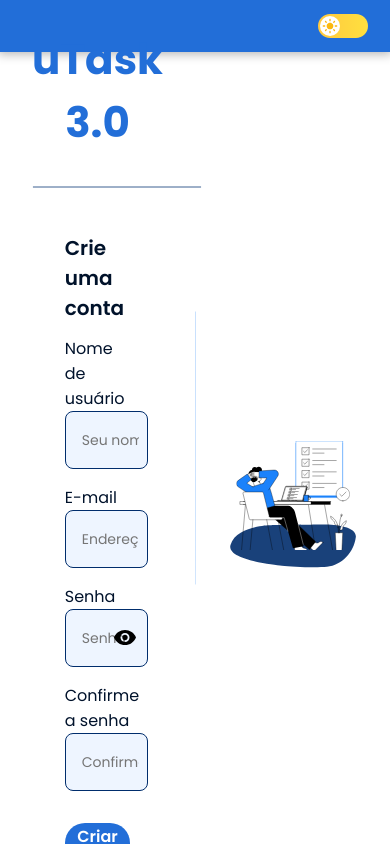
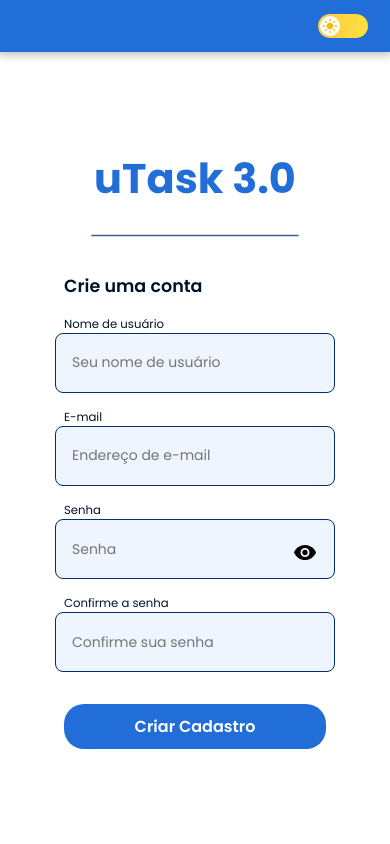
Before and after one commit to gustavolovizotto/Utask-Project, a React (Vite) app: page /signup in a window 390 px wide. Built offline with nearby package versions, Linux system fonts and the light colour scheme.

Commit message:
Deixa as páginas de Login e Signup responsivas

```diff
--- a/src/components/loginForm/loginForm.module.css
+++ b/src/components/loginForm/loginForm.module.css
@@ -73,6 +73,7 @@
   font-family: Poppins;
   font-size: 1rem;
   font-weight: 400;
+  align-self: flex-start;
 }
 
 .dark .label {
@@ -110,6 +111,8 @@
   position: relative;
   width: 50%;
   flex-direction: column;
+  display: flex;
+  align-items: center;
 }
 
 .senha_toggle {
@@ -123,13 +126,11 @@
   padding: 0;
 }
 
-/* Estilo para botão desabilitado */
 .entrar_btn:disabled {
   background: #cccccc;
   cursor: not-allowed;
 }
 
-/* Estilos para o dark mode */
 .dark .input {
   background: #333;
   color: white;
@@ -144,3 +145,107 @@
 .dark .crie_conta {
   color: #64a2ff;
 }
+
+@media (max-width: 768px) {
+  .form {
+    flex: 1 1 100%;
+    display: flex;
+    flex-direction: column;
+    gap: 1rem;
+    padding: 0 2rem;
+    justify-content: center;
+    max-width: 100%;
+    box-sizing: border-box;
+    align-items: center;
+  }
+
+  .logo {
+    color: #226ed8;
+    text-align: center;
+    font-family: Poppins;
+    font-size: 11vw;
+    font-weight: 700;
+    margin-bottom: 1rem;
+    white-space: nowrap;
+  }
+
+  .entrar_btn {
+    border-radius: 1.25rem;
+    background: #226ed8;
+    width: 100%;
+    height: 5.2vh;
+    border: none;
+    cursor: pointer;
+    color: #fff;
+    font-family: Poppins;
+    font-size: 1rem;
+    font-weight: 600;
+    margin-top: 1rem;
+  }
+
+  .entrar_btn:hover {
+    background: #00122b;
+    transition: 0.3s;
+  }
+
+  .crie_conta {
+    color: #00122b;
+    font-family: Poppins;
+    font-size: 0.875rem;
+    font-weight: 400;
+    text-decoration: underline;
+    text-align: center;
+  }
+
+  .esqueceu_senha {
+    color: #226ed8;
+    font-family: Poppins;
+    font-size: 0.625rem;
+    font-weight: 400;
+    text-decoration: underline;
+    align-self: flex-start;
+  }
+
+  .label {
+    color: #00122b;
+    font-family: Poppins;
+    font-size: 1rem;
+    font-weight: 400;
+  }
+
+  .input {
+    border-radius: 0.5rem;
+    border: 1px solid #002d6c;
+    background: #eef5ff;
+    width: 100%;
+    height: 2.5rem;
+    padding: 0.5rem;
+    font-family: Poppins;
+    font-size: 0.875rem;
+    display: flex;
+  }
+
+  .divisor2 {
+    width: 70%;
+    margin: 1rem auto;
+  }
+
+  .senha_wrapper {
+    position: relative;
+    width: 100%;
+    flex-direction: column;
+    display: flex;
+    align-items: center;
+  }
+
+  .senha_toggle {
+    position: absolute;
+    top: 40%;
+    left: 92%;
+    transform: translate(-50%);
+    background: none;
+    border: none;
+    cursor: pointer;
+    padding: 0;
+  }
+}
--- a/src/components/signupForm/signupForm.module.css
+++ b/src/components/signupForm/signupForm.module.css
@@ -65,6 +65,7 @@ form h1 {
   font-family: Poppins;
   font-size: 1rem;
   font-weight: 400;
+  align-self: flex-start;
 }
 
 .dark .label {
@@ -102,6 +103,8 @@ form h1 {
   position: relative;
   width: 50%;
   flex-direction: column;
+  display: flex;
+  align-items: center;
 }
 
 .senha_toggle {
@@ -115,7 +118,6 @@ form h1 {
   padding: 0;
 }
 
-/* Estilo para inputs com erro */
 .inputError {
   border: 2px solid #ff6b6b !important;
   background-color: #fff5f5 !important;
@@ -126,7 +128,6 @@ form h1 {
   background-color: #2a0a0a !important;
 }
 
-/* Mensagem de erro específica para senhas */
 .errorMessage {
   color: #ff6b6b;
   font-size: 0.8rem;
@@ -144,7 +145,6 @@ form h1 {
   font-weight: 600;
 }
 
-/* Estilo para mensagem de erro geral */
 .erro {
   font-family: Poppins;
   font-size: 1rem;
@@ -164,3 +164,76 @@ form h1 {
   background-color: #2a0a0a;
   border-color: #ff6b6b;
 }
+
+@media (max-width: 768px) {
+  .signup_btn {
+    width: 100%;
+  }
+
+  .logo {
+    color: #226ed8;
+    text-align: center;
+    font-family: Poppins;
+    font-size: 10.625vw;
+    font-weight: 700;
+    width: 100%;
+    white-space: nowrap;
+  }
+
+  .divisor2 {
+    width: 80%;
+    margin: 1vh auto;
+  }
+
+  .form {
+    flex: 1 1 50%;
+    display: flex;
+    flex-direction: column;
+    gap: 1rem;
+    padding: 0 2rem;
+    justify-content: center;
+    max-width: 50%;
+    box-sizing: border-box;
+    align-items: center;
+  }
+
+  form h1 {
+    color: #00122a;
+    font-family: Poppins;
+    font-size: 4.5vw;
+    font-style: normal;
+    font-weight: 600;
+    line-height: normal;
+    align-self: flex-start;
+    margin-bottom: 2vh;
+    white-space: nowrap;
+  }
+  .label {
+    color: #00122b;
+    font-family: Poppins;
+    font-size: 1rem;
+    font-size: 3vw;
+    font-weight: 400;
+    white-space: nowrap;
+  }
+
+  .input {
+    border-radius: 0.5rem;
+    border: 1px solid #002d6c;
+    background: #eef5ff;
+    width: 100%;
+    height: 5vh;
+    padding: 0.5rem;
+    font-family: Poppins;
+    font-size: 0.875rem;
+    display: flex;
+    white-space: nowrap;
+  }
+
+  .senha_wrapper {
+    position: relative;
+    width: 100%;
+    display: flex;
+    align-items: center;
+  }
+}
--- a/src/login/login.module.css
+++ b/src/login/login.module.css
@@ -50,3 +50,23 @@
 .container.dark {
   background: #222;
 }
+
+@media (max-width: 768px) {
+  .content {
+    flex-direction: column;
+    align-items: center;
+    justify-content: center;
+    padding: 2rem;
+    height: 100vh;
+  }
+
+  .leftSide,
+  .divisor1 {
+    display: none;
+  }
+
+  .content > :first-child {
+    width: 100%;
+    max-width: 400px;
+  }
+}
--- a/src/signUp/signUp.module.css
+++ b/src/signUp/signUp.module.css
@@ -49,3 +49,23 @@
   font-weight: 700;
   margin-bottom: -1.55rem;
 }
+
+@media (max-width: 768px) {
+  .content {
+    flex-direction: column;
+    align-items: center;
+    justify-content: center;
+    padding: 2rem;
+    height: 100vh;
+  }
+
+  .rightSide,
+  .divisor1 {
+    display: none;
+  }
+
+  .content > :first-child {
+    width: 100%;
+    max-width: 400px;
+  }
+}
```
